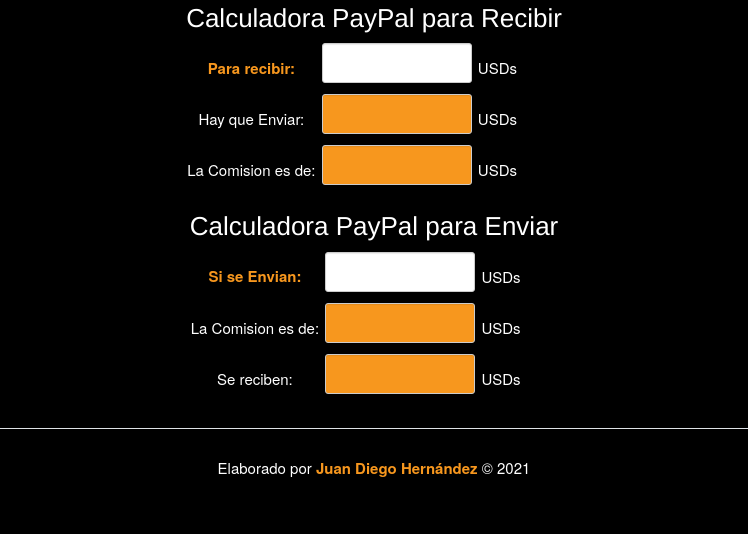
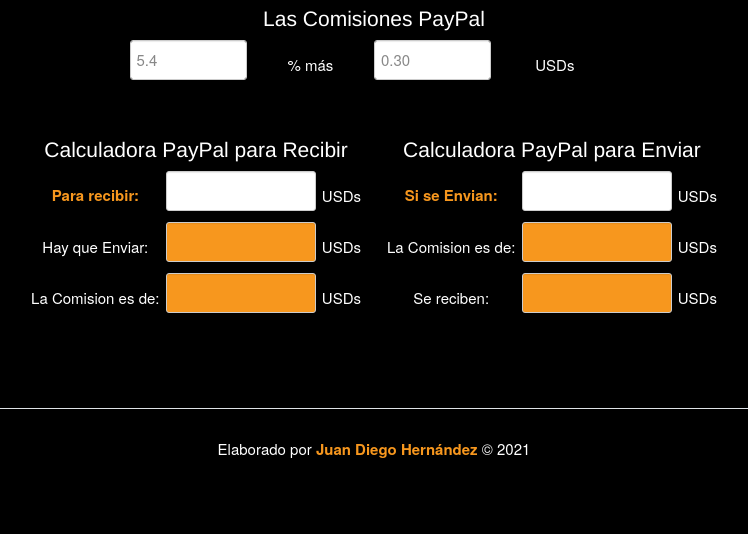
Before and after one commit to juandh382/Calculadora-PayPal, a plain HTML site: page index.html in a window 1280 px wide. Shown: the part 266-800 px from the top of the page, without its empty margins (266-1014 px from the left). Drawn offline with Linux system fonts and the light colour scheme.

Commit message:
layout v1.2

```diff
--- a/assets/css/style.css
+++ b/assets/css/style.css
@@ -1,3 +1,6 @@
+/* ============================= */
+/*       ESTILOS GENERALES       */
+/* ============================= */
 body {
     background-color: #000000;
     color: #ffffff;
@@ -5,6 +8,11 @@ body {
     font-size: 0.9375rem;
     font-weight: normal;
     line-height: 1.4em;
+    height: 100vh;
+    display: flex;
+    flex-flow: column;
+    justify-content: center;
+    align-items: center;
 }
 
 nav {
@@ -29,7 +37,7 @@ h2 {
     font-family: "HelveticaNeue-Light","Helvetica Neue Light","Helvetica Neue",Helvetica,Arial,sans-serif;
     font-weight: normal;
     width: 100%;
-    font-size: 26px;
+    font-size: 21px;
 }
 
 
@@ -75,7 +83,21 @@ strong {
     color: #f7971e;
 }
 
+
+
+
+/* ============================= */
+/*             MAIN             */
+/* ============================= */
+main {
+    min-height: 500px;
+}
+
+/* ============================= */
+/*            FOOTER             */
+/* ============================= */
+
 #footer {
     height: 80px;
-
+    width: 100%;
 }
--- a/index.html
+++ b/index.html
@@ -6,7 +6,6 @@
     <meta http-equiv="X-UA-Compatible" content="IE=edge">
     <meta name="viewport" content="width=device-width, initial-scale=1.0">
     <title>Calculadora de Comisiones Paypal</title>
-    <link rel="shortcut icon" type="image/x-icon" href="./assets/img/logo.jpg">
     <!-- BOOSTRAP CSS -->
     <link rel="stylesheet" href="./assets/css/bootstrap.min.css">
 
@@ -16,9 +15,9 @@
 
 <body>
     <!-- Navbar -->
-    <nav class="border-bottom navbar navbar-expand-lg p-0 align-items-center justify-content-center"></nav>
+    <nav class="border-bottom navbar navbar-expand-lg p-0 align-items-center justify-content-center w-100"></nav>
     <!-- Contenido principal -->
-    <main class="container text-center my-4 p-y-3">
+    <main class="container text-center my-4 p-y-3 justify-content-center align-items-center flex-column d-flex">
         <!-- Cabecera de la web -->
         <header>
             <h1 class="h1">
@@ -26,7 +25,9 @@
             </h1>
         </header>
         <!-- Formularios -->
-        <section class="d-flex justify-content-center flex-column align-items-center">
+
+        <!-- Comision -->
+        <section class="d-flex justify-content-center flex-row align-items-center w-100">
             <!-- Formulario Comisiones -->
             <form id="comisiones-paypal" class="col-5 mt-3">
                 <h2>Las Comisiones PayPal</h2>
@@ -43,8 +44,11 @@
                     </div>
                 </div>
             </form>
+
+        </section>
+        <section class="row justify-content-center mt-5" id="calculadoras">
             <!-- Formulario Recibir -->
-            <form id="calculadora-para-recibir" class="mt-3">
+            <form id="calculadora-para-recibir" class=" col">
                 <h2>Calculadora PayPal para Recibir</h2>
 
                 <table >
@@ -66,7 +70,7 @@
                 </table>
             </form>
             <!-- Formulario Para Enviar -->
-            <form id="calculadora-para-enviar" class="mt-3">
+            <form id="calculadora-para-enviar" class=" col">
                 <h2>Calculadora PayPal para Enviar</h2>
 
                 <table >
```
